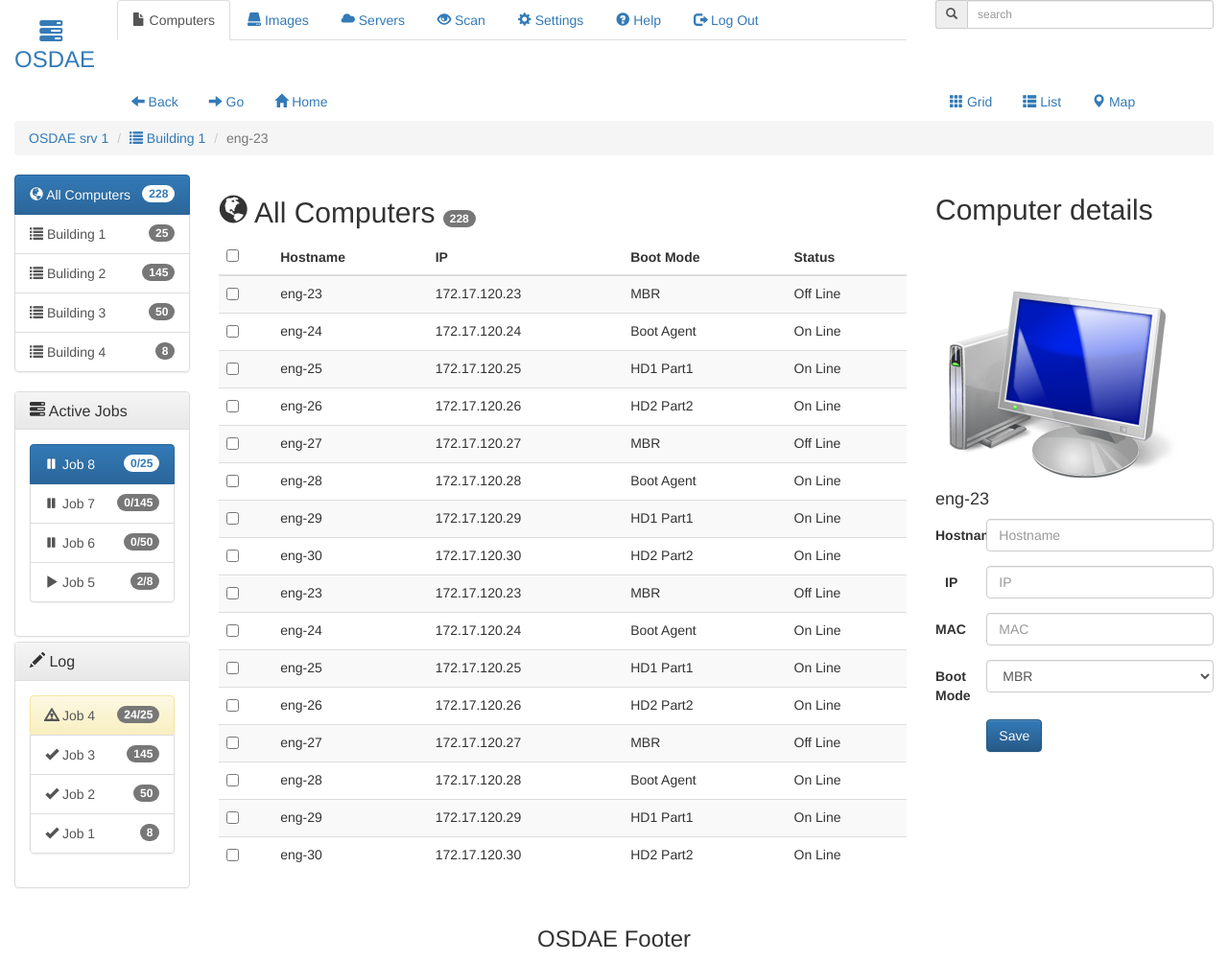
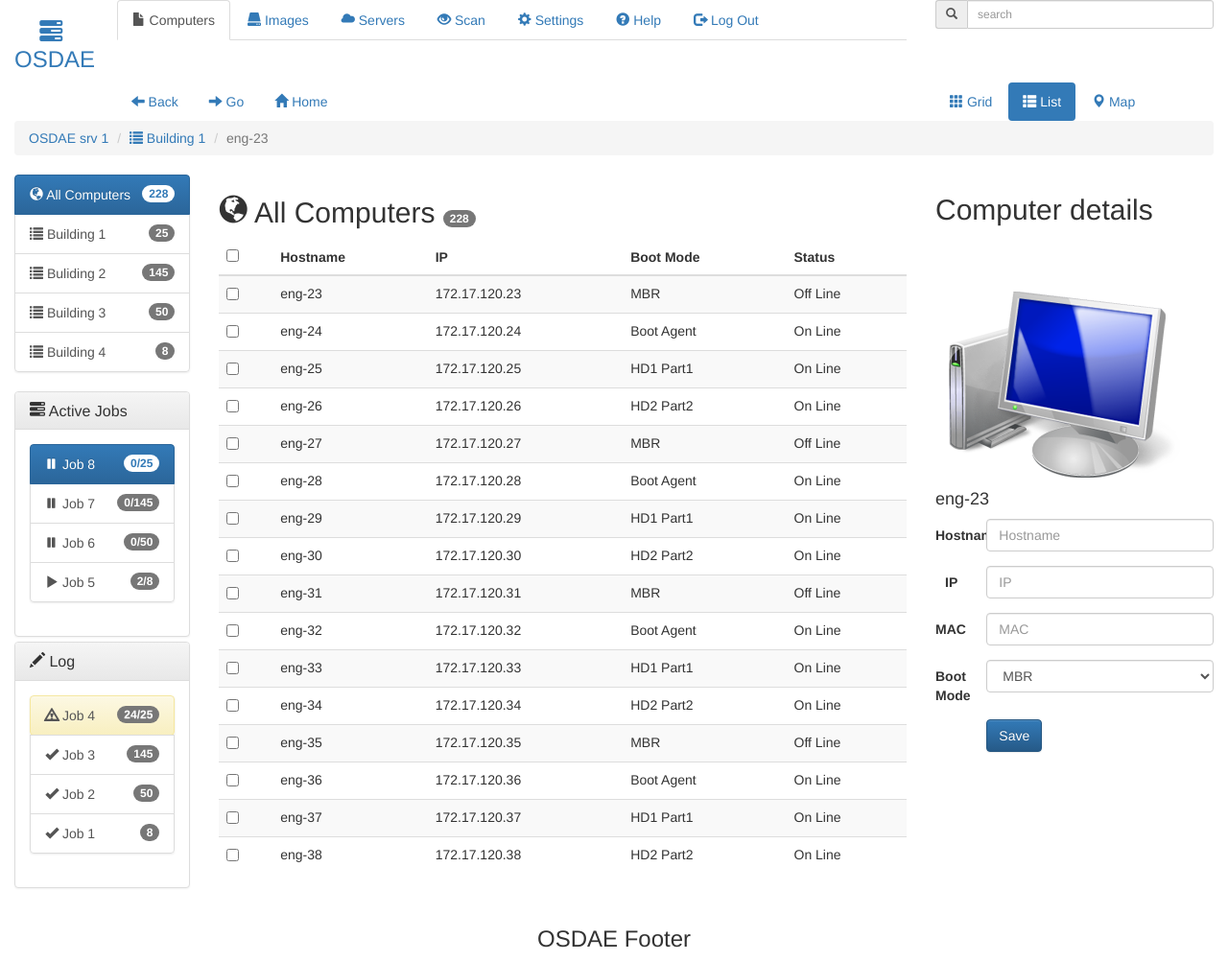
Before and after one commit to Yorus/osdae, a plain HTML site: page main_testing.html in a window 1280 px wide. Shown: the whole page at 96% size. Drawn offline with nearby package versions, Linux system fonts and the light colour scheme.

Commit message:
Add active state in View Mode menu

```diff
--- a/main_testing.html
+++ b/main_testing.html
@@ -116,7 +116,7 @@
             <div class="col-sm-3">
                 <ul class="nav nav-pills">
                     <li><a href="#"><span class="glyphicon glyphicon-th"></span> Grid</a></li>
-			        <li><a href="#"><span class="glyphicon glyphicon-th-list"></span> List</a></li>
+			        <li class="active"><a href="#"><span class="glyphicon glyphicon-th-list"></span> List</a></li>
 			        <li><a href="#"><span class="glyphicon glyphicon-map-marker"></span> Map</a></li>
 			    </ul>
             </div>
@@ -292,57 +292,57 @@
 						</tr>
                         <tr>
 					    	<td><input type = "checkbox" id = "computer_id" value = "1" /></td>
-						    <td>eng-23</td>
-						    <td>172.17.120.23</td>
+						    <td>eng-31</td>
+						    <td>172.17.120.31</td>
 						    <td>MBR</td>
 						    <td>Off Line</td>
 						</tr>
 					    <tr>
 					    	<td><input type = "checkbox" id = "computer_id" value = "2" /></td>
-						    <td>eng-24</td>
-						    <td>172.17.120.24</td>
+						    <td>eng-32</td>
+						    <td>172.17.120.32</td>
 						    <td>Boot Agent</td>
 						    <td>On Line</td>
 						</tr>
 					    <tr>
 					    	<td><input type = "checkbox" id = "computer_id" value = "3" /></td>
-						    <td>eng-25</td>
-						    <td>172.17.120.25</td>
+						    <td>eng-33</td>
+						    <td>172.17.120.33</td>
 						    <td>HD1 Part1</td>
 						    <td>On Line</td>
 						</tr>
 					    <tr>
 					    	<td><input type = "checkbox" id = "computer_id" value = "4" /></td>
-						    <td>eng-26</td>
-						    <td>172.17.120.26</td>
+						    <td>eng-34</td>
+						    <td>172.17.120.34</td>
 						    <td>HD2 Part2</td>
 						    <td>On Line</td>
 						</tr>
                         <tr>
 					    	<td><input type = "checkbox" id = "computer_id" value = "1" /></td>
-						    <td>eng-27</td>
-						    <td>172.17.120.27</td>
+						    <td>eng-35</td>
+						    <td>172.17.120.35</td>
 						    <td>MBR</td>
 						    <td>Off Line</td>
 						</tr>
 					    <tr>
 					    	<td><input type = "checkbox" id = "computer_id" value = "2" /></td>
-						    <td>eng-28</td>
-						    <td>172.17.120.28</td>
+						    <td>eng-36</td>
+						    <td>172.17.120.36</td>
 						    <td>Boot Agent</td>
 						    <td>On Line</td>
 						</tr>
 					    <tr>
 					    	<td><input type = "checkbox" id = "computer_id" value = "3" /></td>
-						    <td>eng-29</td>
-						    <td>172.17.120.29</td>
+						    <td>eng-37</td>
+						    <td>172.17.120.37</td>
 						    <td>HD1 Part1</td>
 						    <td>On Line</td>
 						</tr>
 					    <tr>
 					    	<td><input type = "checkbox" id = "computer_id" value = "4" /></td>
-						    <td>eng-30</td>
-						    <td>172.17.120.30</td>
+						    <td>eng-38</td>
+						    <td>172.17.120.38</td>
 						    <td>HD2 Part2</td>
 						    <td>On Line</td>
 						</tr>
```
